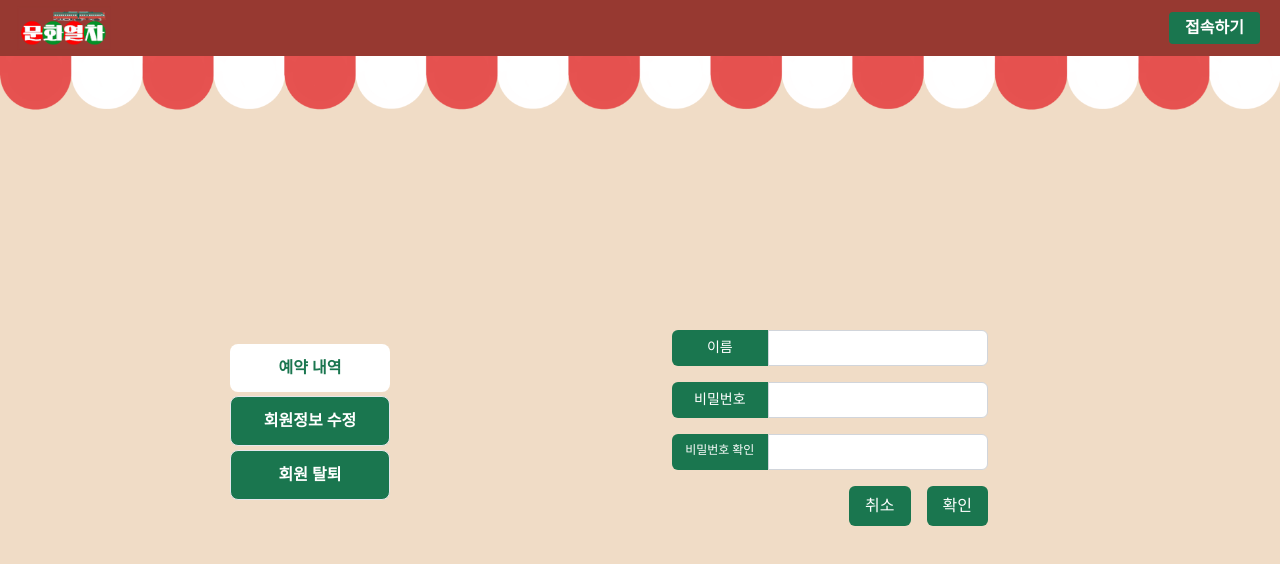
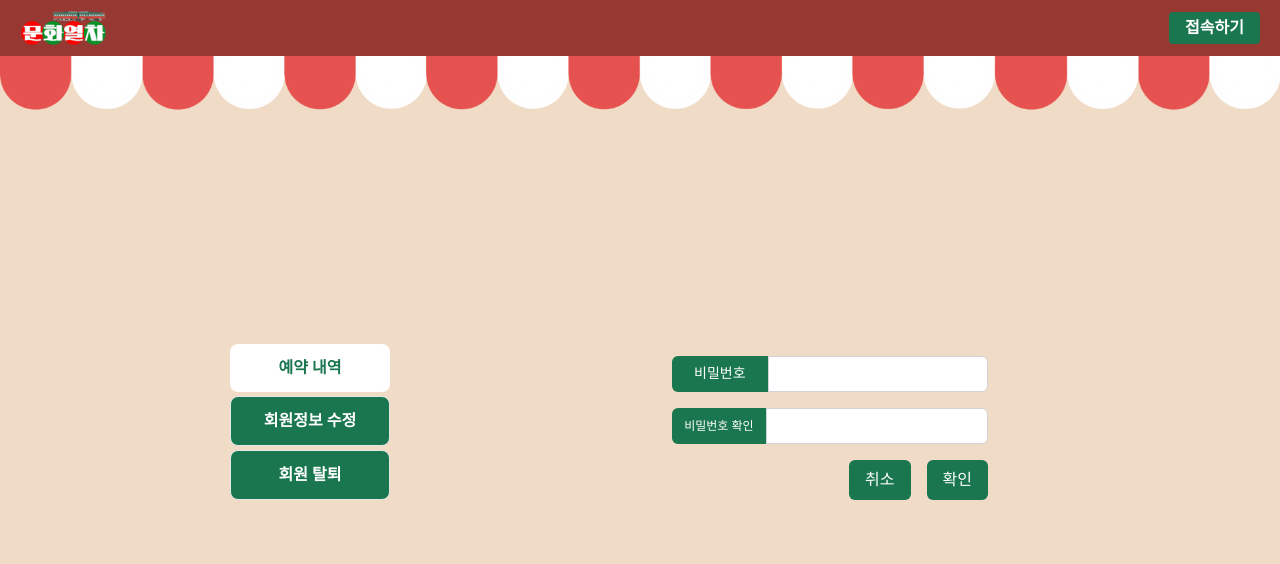
Before and after one commit to 2hanbyeol1/munhwa-yeolcha, a Next.js app: page /mypage/edit in a window 1280 px wide. Shown: the top 564 px of the page. Built offline with nearby package versions, Linux system fonts and the light colour scheme; a web font is replaced by a local one.

Commit message:
Feat: UI 수정 완료

```diff
--- a/package.json
+++ b/package.json
@@ -9,6 +9,7 @@
     "lint": "next lint"
   },
   "dependencies": {
+    "@supabase/supabase-js": "^2.44.3",
     "@tanstack/react-query": "^5.50.1",
     "axios": "^1.7.2",
     "next": "14.2.4",
--- a/src/components/EditProfileForm.tsx
+++ b/src/components/EditProfileForm.tsx
@@ -1,5 +1,4 @@
 import React, { useState, useEffect } from "react";
-import TicketList from "./TicketList";
 // import { fetchUserProfile, updateUserProfile } from "";
 
 // interface ProfileFormProps {
@@ -7,7 +6,7 @@ import TicketList from "./TicketList";
 // }
 
 const EditProfileForm: React.FC = () => {
-  // const [profile, setProfile] = useState({ name: "", password: "" });
+  // const [profile, setProfile] = useState({ password: "" });
   // const [isLoading, setIsLoading] = useState(true);
   // const [error, setError] = useState<string | null>(null);
 
@@ -46,14 +45,6 @@ const EditProfileForm: React.FC = () => {
   return (
     <form className="ml-8 mr-8 space-y-4">
       <div className="flex">
-        <label className="bg-green text-white text-center text-sm py-2 px-3 w-32 h-9 rounded-l-md">이름</label>
-        <input
-          type="text"
-          name="name"
-          className="block border border-gray-300 py-2 px-1 w-full h-9 rounded-r-md focus:outline-none focus:ring-indigo-500 focus:border-indigo-500 sm:text-sm"
-        />
-      </div>
-      <div className="flex">
         <label className="bg-green text-white text-center py-2 px-3 w-32 h-9 text-sm rounded-l-md">비밀번호</label>
         <input
           type="password"
@@ -62,7 +53,9 @@ const EditProfileForm: React.FC = () => {
         />
       </div>
       <div className="flex">
-        <label className="bg-green text-white text-center text-xs py-2 px-3 w-32 h-9 rounded-l-md">비밀번호 확인</label>
+        <label className="bg-green text-white text-center text-xs py-2.5 px-2 w-32 h-9 rounded-l-md">
+          비밀번호 확인
+        </label>
         <input
           type="password"
           name="confirmPassword"
```
Also changed, not shown: 1 other file (tests, documents, lock files or other folders).
